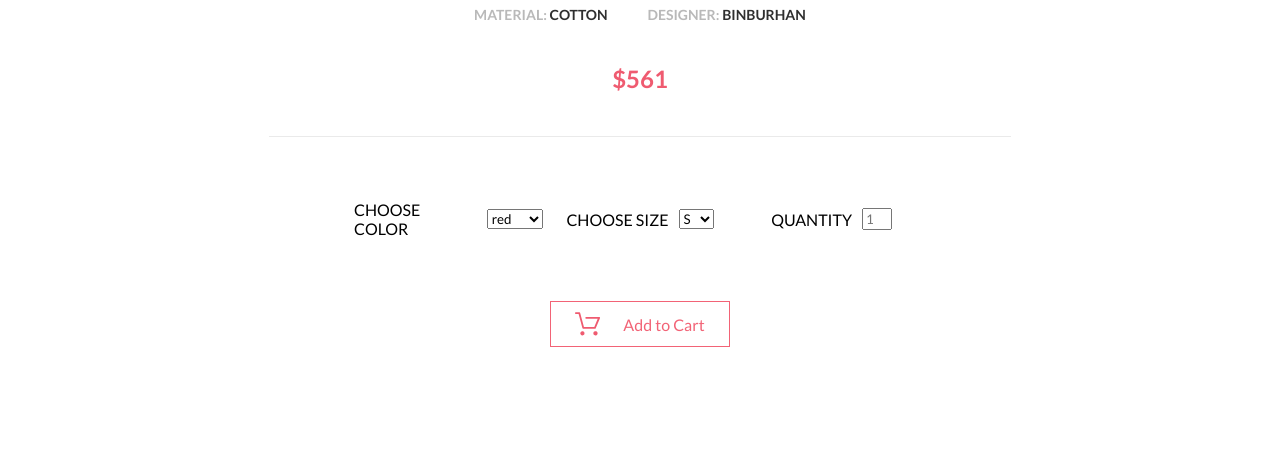
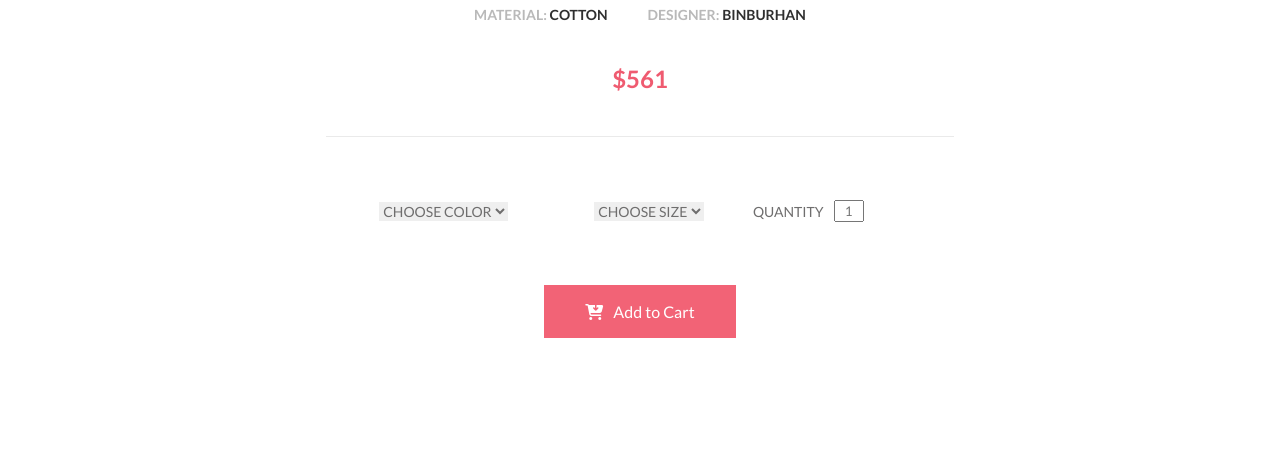
Before and after one commit to Fnomg/store, a website: page src/product.html in a window 1280 px wide. Shown: the part 1157-1617 px from the top of the page. Drawn offline with Linux system fonts and the light colour scheme.

Commit message:
страница продукта, ховеры, селекты

```diff
--- a/src/product.html
+++ b/src/product.html
@@ -12,7 +12,6 @@
   <link rel="stylesheet" href="./css/style.css">
   <title>The Brand</title>
 </head>
-<script src="./js/script.js" defer></script>
 <body>
 
 <header class="header">
@@ -97,13 +96,11 @@
     </nav>
   </div>
 </section>
-
-
 <section class="product">
   <div class="product__wrapper">
     <div class="product__carousel">
       <button class="product__button product__button-prev" type="button">
-        <img src="img/left-arrow.svg" alt="">
+        <i class="fa fa-chevron-left" aria-hidden="true"></i>
       </button>
       <ul class="product__list">
         <li class="product__item">
@@ -111,7 +108,7 @@
         </li>
       </ul>
       <button class="product__button product__button--next" type="button">
-        <img src="img/right-arrow.svg" alt="">
+        <i class="fa fa-chevron-right" aria-hidden="true"></i>
       </button>
     </div>
     <div class="product__description">
@@ -125,59 +122,97 @@
       <div class="product__price">$561</div>
       <form class="product__choose form-add">
         <div class="form-add__wrap">
-          <label class="form-add__label" for="color">CHOOSE COLOR
-            <select name="color" id="color">
-              <option value="red">red</option>
-              <option value="green">green</option>
+          <div class="form-add__item">
+            <select name="choose-color">
+              <option disabled selected="selected">CHOOSE COLOR</option>
+              <option value="Red">Red</option>
+              <option value="Yellow">Yellow</option>
+              <option value="Green">Green</option>
             </select>
-          </label>
-          <label class="form-add__label" for="size">CHOOSE SIZE
-            <select name="size" id="size">
-              <option value="red">S</option>
-              <option value="green">M</option>
-              <option value="green">L</option>
+
+        </div>
+          <div class="form-add__item">
+            <select name="choose-size">
+              <option disabled selected="selected">CHOOSE SIZE</option>
+              <option value="XS">XS</option>
+              <option value="S">S</option>
+              <option value="M">M</option>
+              <option value="L">L</option>
             </select>
-          </label>
-          <label class="form-add__label" for="color">QUANTITY
-            <input type="number" placeholder="1">
+          </div>
+          <div class="form-add__item">
+            <label class="form-add__label">QUANTITY
+              <input class="form-add__input" type="number" placeholder="1">
             </label>
           </div>
-        <button class="form-add__button" type="button">
-          <img src="img/trash-pink.svg" alt="" width="26">
+        </div>
+        <button class="form-add__button button button--pink" type="button">
+          <i class="fa fa-cart-arrow-down form-add__icon" aria-hidden="true"></i>
           <p>Add to Cart</p>
         </button>
       </form>
     </div>
   </div>
 </section>
-
-
 <section class="products">
   <div class="products__wrapper container">
    <div class="products__list">
      <a href="product.html" class="products__card card">
        <img src="img/products/product-1.jpg" alt="Синяя куртка" class="card__img">
+       <button type="button" class="card__btn">
+         <svg xmlns="http://www.w3.org/2000/svg" width="23" height="22" viewBox="0 0 32 29">
+           <g>
+             <g>
+               <path fill="#fff"
+                     d="M0 1.182C0 .532.533 0 1.184 0h4.28c.533 0 1.007.354 1.145.867l4.833 17.455H24.62l4.379-10.048H14.4a1.186 1.186 0 0 1-1.184-1.182c0-.65.533-1.182 1.184-1.182h16.413c.394 0 .77.197.986.532.217.335.257.749.099 1.123l-5.405 12.412c-.198.433-.612.709-1.085.709H10.554a1.184 1.184 0 0 1-1.144-.867L4.577 2.364H1.184A1.186 1.186 0 0 1 0 1.182zM6.747 26.32a2.684 2.684 0 0 1 5.365 0 2.684 2.684 0 0 1-5.365 0zm16.788.178c-.1-1.458 1.006-2.758 2.485-2.857 1.48-.098 2.762 1.025 2.86 2.483.04.728-.177 1.418-.65 1.95a2.678 2.678 0 0 1-1.835.926h-.197c-1.401 0-2.565-1.103-2.663-2.502z"/>
+             </g>
+           </g>
+         </svg>
+         <p class="card__btn-text">Add to cart</p></button>
        <div class="card__text">
          <h3 class="card__title">ELLERY X M'O CAPSULE</h3>
-          <p class="card__description">Known for her sculptural takes on traditional tailoring, Australian arbiter of cool
+         <p class="card__description">Known for her sculptural takes on traditional tailoring, Australian arbiter of
+           cool
            Kym Ellery teams up with Moda Operandi.</p>
          <p class="card__price">$52.00</p>
        </div>
      </a>
      <a href="product.html" class="products__card card">
        <img src="img/products/product-2.jpg" alt="Синяя куртка" class="card__img">
+       <button type="button" class="card__btn">
+         <svg xmlns="http://www.w3.org/2000/svg" width="23" height="22" viewBox="0 0 32 29">
+           <g>
+             <g>
+               <path fill="#fff"
+                     d="M0 1.182C0 .532.533 0 1.184 0h4.28c.533 0 1.007.354 1.145.867l4.833 17.455H24.62l4.379-10.048H14.4a1.186 1.186 0 0 1-1.184-1.182c0-.65.533-1.182 1.184-1.182h16.413c.394 0 .77.197.986.532.217.335.257.749.099 1.123l-5.405 12.412c-.198.433-.612.709-1.085.709H10.554a1.184 1.184 0 0 1-1.144-.867L4.577 2.364H1.184A1.186 1.186 0 0 1 0 1.182zM6.747 26.32a2.684 2.684 0 0 1 5.365 0 2.684 2.684 0 0 1-5.365 0zm16.788.178c-.1-1.458 1.006-2.758 2.485-2.857 1.48-.098 2.762 1.025 2.86 2.483.04.728-.177 1.418-.65 1.95a2.678 2.678 0 0 1-1.835.926h-.197c-1.401 0-2.565-1.103-2.663-2.502z"/>
+             </g>
+           </g>
+         </svg>
+         <p class="card__btn-text">Add to cart</p></button>
        <div class="card__text">
          <h3 class="card__title">ELLERY X M'O CAPSULE</h3>
-          <p class="card__description">Known for her sculptural takes on traditional tailoring, Australian arbiter of cool
+         <p class="card__description">Known for her sculptural takes on traditional tailoring, Australian arbiter of
+           cool
            Kym Ellery teams up with Moda Operandi.</p>
          <p class="card__price">$52.00</p>
        </div>
      </a>
      <a href="product.html" class="products__card card">
        <img src="img/products/product-3.jpg" alt="Синяя куртка" class="card__img">
+       <button type="button" class="card__btn">
+         <svg xmlns="http://www.w3.org/2000/svg" width="23" height="22" viewBox="0 0 32 29">
+           <g>
+             <g>
+               <path fill="#fff"
+                     d="M0 1.182C0 .532.533 0 1.184 0h4.28c.533 0 1.007.354 1.145.867l4.833 17.455H24.62l4.379-10.048H14.4a1.186 1.186 0 0 1-1.184-1.182c0-.65.533-1.182 1.184-1.182h16.413c.394 0 .77.197.986.532.217.335.257.749.099 1.123l-5.405 12.412c-.198.433-.612.709-1.085.709H10.554a1.184 1.184 0 0 1-1.144-.867L4.577 2.364H1.184A1.186 1.186 0 0 1 0 1.182zM6.747 26.32a2.684 2.684 0 0 1 5.365 0 2.684 2.684 0 0 1-5.365 0zm16.788.178c-.1-1.458 1.006-2.758 2.485-2.857 1.48-.098 2.762 1.025 2.86 2.483.04.728-.177 1.418-.65 1.95a2.678 2.678 0 0 1-1.835.926h-.197c-1.401 0-2.565-1.103-2.663-2.502z"/>
+             </g>
+           </g>
+         </svg>
+         <p class="card__btn-text">Add to cart</p></button>
        <div class="card__text">
          <h3 class="card__title">ELLERY X M'O CAPSULE</h3>
-          <p class="card__description">Known for her sculptural takes on traditional tailoring, Australian arbiter of cool
+         <p class="card__description">Known for her sculptural takes on traditional tailoring, Australian arbiter of
+           cool
            Kym Ellery teams up with Moda Operandi.</p>
          <p class="card__price">$52.00</p>
        </div>
--- a/src/sass/components/button.scss
+++ b/src/sass/components/button.scss
@@ -10,6 +10,10 @@
   font-weight: normal;
   font-size: 16px;
   line-height: 17px;
+  display: flex;
+  align-items: center;
+  justify-content: space-between;
+  flex-direction: row;
 
   &:hover {
     border: 1px solid $btn-bg-bright;
--- a/src/sass/components/filter.scss
+++ b/src/sass/components/filter.scss
@@ -89,6 +89,7 @@
   color: #6F6E6E;
   padding: 6px;
   cursor: pointer;
+  transition: .3s;
 
   &:hover {
     color: $accent-details;
--- a/src/sass/components/form-add.scss
+++ b/src/sass/components/form-add.scss
@@ -17,7 +17,7 @@
 }
 
 .form-add__wrap {
-  width: 90%;
+  width: 100%;
   display: flex;
   justify-content: space-between;
   align-items: center;
@@ -35,20 +35,41 @@
 
 .form-add__button {
   margin-top: 63px;
-  padding: 10px 24px;
+}
+.form-add__item {
+  position: relative;
   display: flex;
-  justify-content: space-between;
-  align-items: center;
-  border: 1px solid #F26376;
-  background-color: white;
-  cursor: pointer;
+  font-style: normal;
+  font-weight: normal;
+  font-size: 14px;
+  line-height: 17px;
+  color: #6F6E6E;
 
-  p {
+  select {
+    border: none;
+    outline: none;
     font-style: normal;
     font-weight: normal;
-    font-size: 16px;
-    line-height: 19px;
-    color: #F26376;
-    margin-left: 22px;
+    font-size: 14px;
+    line-height: 17px;
+    color: #6F6E6E;
   }
 }
+.form-add__select{
+  position: absolute;
+}
+
+input::-webkit-outer-spin-button,
+input::-webkit-inner-spin-button {
+  display: none;
+  -webkit-appearance: none;
+  margin: 0;
+}
+
+.form-add__input {
+  text-align: center;
+}
+
+.form-add__icon {
+  margin-right: 10px;
+}
--- a/src/sass/components/product.scss
+++ b/src/sass/components/product.scss
@@ -19,6 +19,12 @@
   border: none;
   outline: none;
   cursor: pointer;
+  transition: .3s;
+
+  &:hover {
+    color: #ef5b70;
+    background-color: #e3e3e3;
+  }
 }
 
 
@@ -119,7 +125,7 @@
 }
 
 .product__choose {
-  width: 65%;
+  width: 55%;
   padding: 63px 53px;
   margin-top: 43px;
   border-top: 1px solid #eaeaea;
--- a/src/sass/components/sort.scss
+++ b/src/sass/components/sort.scss
@@ -1,5 +1,6 @@
 .sort {
   position: relative;
+  transition: .3s;
   &:hover {
     .sort__title,
     .sort__icon {
```
Also changed, not shown: src/index.html (+0 -2 lines), src/registration.html (+0 -1 lines), src/css/style.css, 1 other file. Lines whose indentation alone changed are shown as unchanged.
